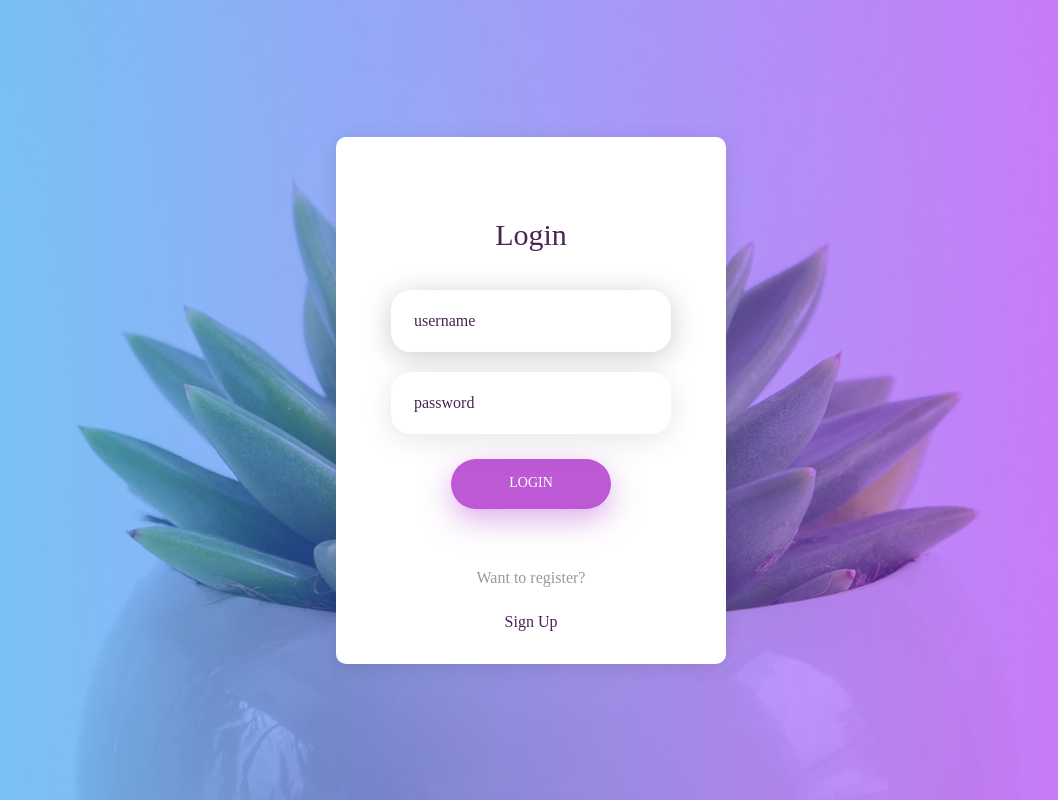
After one commit to HSabbir/Online-shopping-django, a Django app: page /accounts/login/ in a window 1280 px wide. The commit adds this page. Shown: the whole page, without its empty margins (109-1167 px from the left). Run offline with Django 4.2, Linux system fonts and the light colour scheme; some libraries are stand-ins or nearby versions; some web fonts are replaced.

Commit message:
after merge with 8-login

```diff
--- a/online_shopping/accounts/urls.py
+++ b/online_shopping/accounts/urls.py
@@ -3,5 +3,7 @@ from django.urls import path
 from . import views
 
 urlpatterns = [
-    path('register/', views.register_view, name='register')
+    path('register/', views.register_view, name='register'),
+    path('login/', views.login_view, name='login'),
+    path('logout/', views.logout_view, name='logout')
 ]
--- a/online_shopping/accounts/views.py
+++ b/online_shopping/accounts/views.py
@@ -13,3 +13,24 @@ def register_view(request):
 
     context = {"form":form}
     return render(request, 'account/register.html', context)
+
+
+def login_view(request):
+    if request.method == "POST":
+        form = AuthenticationForm(request, request.POST)
+        if form.is_valid():
+            user_obj = form.get_user()
+            login(request,user_obj)
+            return redirect('home')
+    else:
+        form = AuthenticationForm(request)
+
+    context = {"form":form}
+    return render(request, 'account/login.html',context)
+
+
+def logout_view(request):
+    if request.method == "POST":
+        logout(request)
+        return redirect('logout')
+    return render(request, 'account/logout.html',{})
--- /dev/null
+++ b/online_shopping/templates/account/login.html
@@ -0,0 +1,56 @@
+{% extends 'base_login.html' %}
+
+
+{% block content %}
+    {% if not request.user.is_authenticated %}
+    <div>
+        <form method="post" class="login100-form validate-form">
+            {% csrf_token %}
+				<span class="login100-form-title p-b-37">
+					Login
+				</span>
+
+				<div class="wrap-input100 validate-input m-b-20" data-validate="Enter username or email">
+                    <input class="input100" type="text" name="username" autofocus="" placeholder="username" autocapitalize="none"  maxlength="150" required="" id="id_username">
+					<span class="focus-input100"></span>
+				</div>
+
+				<div class="wrap-input100 validate-input m-b-25" data-validate = "Enter password">
+                    <input class="input100" type="password" name="password" placeholder="password" autocomplete="current-password" required="" id="id_password">
+					<span class="focus-input100"></span>
+				</div>
+
+				<div class="container-login100-form-btn">
+					<button type="submit" class="login100-form-btn">
+						Login
+					</button>
+				</div>
+
+				<div class="text-center p-t-57 p-b-20">
+					<span class="txt1">
+						Want to register?
+					</span>
+				</div>
+
+				<div  class="text-center">
+					<a href="{% url 'register' %}" class="txt2 hov1">
+						Sign Up
+					</a>
+				</div>
+        </form>
+    </div>
+    {% else %}
+    <div class="text-center p-t-57 p-b-20">
+        <span class="txt1">
+            You are already logged in. Want to
+        </span>
+    </div>
+    <div class="container-login100-form-btn">
+        <a href="{% url 'logout' %}" class="txt2 hov1">
+            <button class="login100-form-btn">
+                Logout
+            </button>
+        </a>
+    </div>
+    {% endif %}
+{% endblock %}
```
Also changed, not shown: online_shopping/templates/account/logout.html (added, +36 -0 lines), online_shopping/templates/account/register.html (+13 -2 lines).
